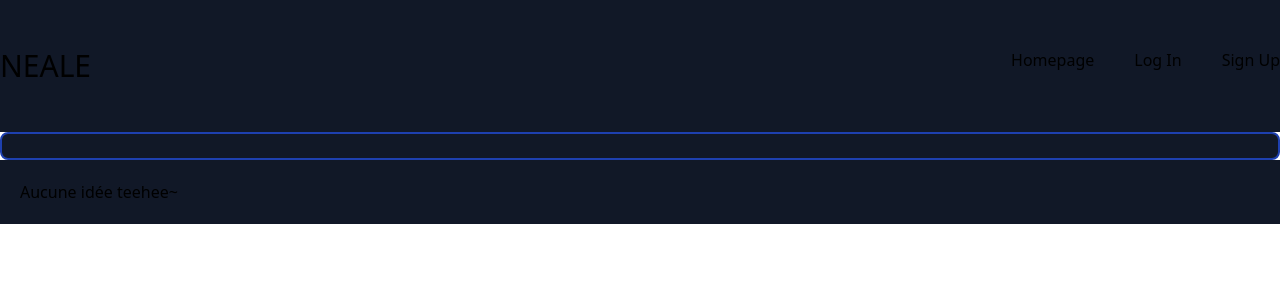
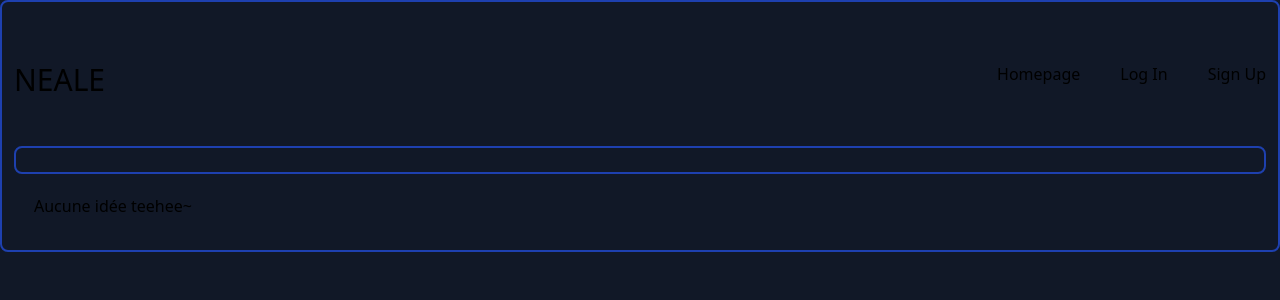
Before and after one commit to Hurlemort/NEALE, a Flask app: page / in a window 1280 px wide. Shown: the top 300 px of the page. Run offline with Flask 3, Linux system fonts and the light colour scheme; some libraries are stand-ins or nearby versions.

Commit message:
Modifications de base.html

```diff
--- a/templates/base.html
+++ b/templates/base.html
@@ -11,10 +11,10 @@
 </head>
 
 <link type="text/css" rel="stylesheet" href="{{url_for('static', filename='mystyle.css')}}"/>
-<body>
+<body class="bg-gray-900 border-blue-800 border-solid border-2 rounded-lg p-3">
 
 
-  <header class="bg-gray-900 flex justify-between py-12">
+  <header class="bg-gray-900 flex justify-between py-12 ">
     <h1 class="text-3xl">NEALE</h1>
 
     <nav>
```
